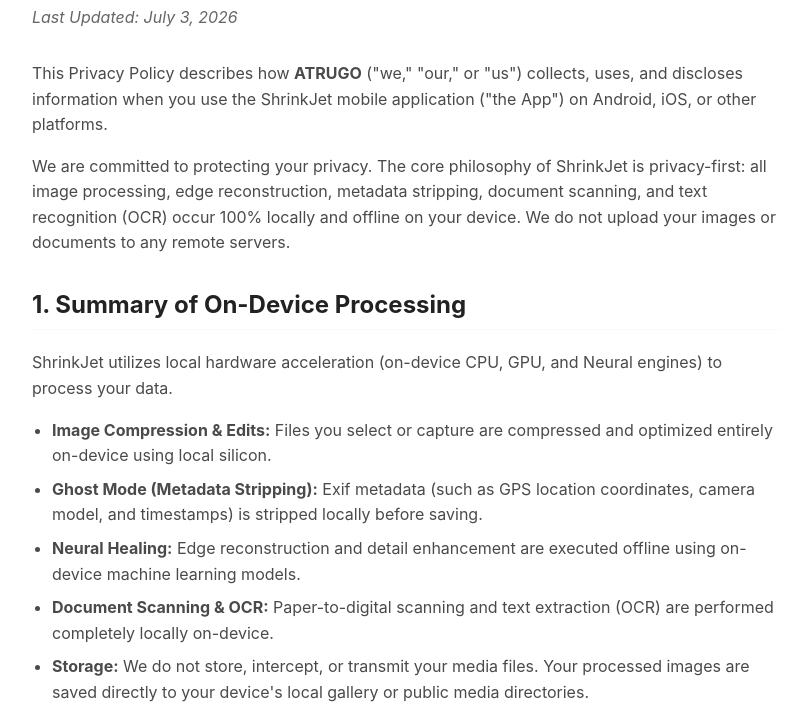
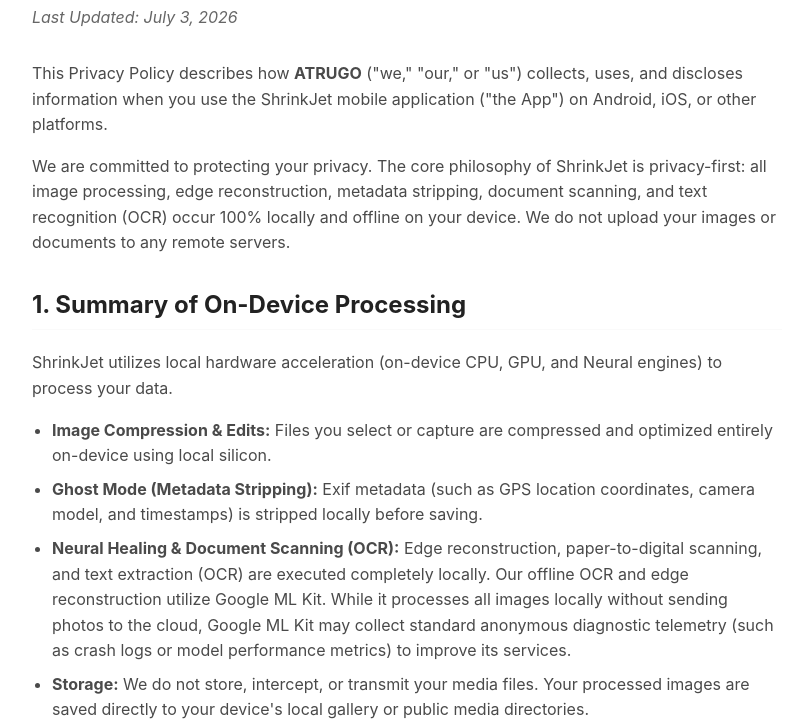
Before and after one commit to new2221w/shrinkjet-policy, a plain HTML site: page index.html in a window 1280 px wide. Shown: the part 111-832 px from the top of the page, without its empty margins (233-1037 px from the left). Drawn offline with Linux system fonts and the light colour scheme.

Commit message:
Revise privacy policy for clarity and detail
Updated the privacy policy section to clarify on-device processing and third-party service data collection.

```diff
--- a/index.html
+++ b/index.html
@@ -37,13 +37,12 @@
 
     <h2>1. Summary of On-Device Processing</h2>
     <p>ShrinkJet utilizes local hardware acceleration (on-device CPU, GPU, and Neural engines) to process your data.</p>
-    <ul>
-        <li><strong>Image Compression & Edits:</strong> Files you select or capture are compressed and optimized entirely on-device using local silicon.</li>
-        <li><strong>Ghost Mode (Metadata Stripping):</strong> Exif metadata (such as GPS location coordinates, camera model, and timestamps) is stripped locally before saving.</li>
-        <li><strong>Neural Healing:</strong> Edge reconstruction and detail enhancement are executed offline using on-device machine learning models.</li>
-        <li><strong>Document Scanning & OCR:</strong> Paper-to-digital scanning and text extraction (OCR) are performed completely locally on-device.</li>
-        <li><strong>Storage:</strong> We do not store, intercept, or transmit your media files. Your processed images are saved directly to your device's local gallery or public media directories.</li>
-    </ul>
+ <ul>
+    <li><strong>Image Compression & Edits:</strong> Files you select or capture are compressed and optimized entirely on-device using local silicon.</li>
+    <li><strong>Ghost Mode (Metadata Stripping):</strong> Exif metadata (such as GPS location coordinates, camera model, and timestamps) is stripped locally before saving.</li>
+    <li><strong>Neural Healing & Document Scanning (OCR):</strong> Edge reconstruction, paper-to-digital scanning, and text extraction (OCR) are executed completely locally. Our offline OCR and edge reconstruction utilize Google ML Kit. While it processes all images locally without sending photos to the cloud, Google ML Kit may collect standard anonymous diagnostic telemetry (such as crash logs or model performance metrics) to improve its services.</li>
+    <li><strong>Storage:</strong> We do not store, intercept, or transmit your media files. Your processed images are saved directly to your device's local gallery or public media directories.</li>
+</ul>
 
     <h2>2. Information Collected by Third-Party Services</h2>
     <p>While we do not collect or upload your personal files, the App integrates third-party Software Development Kits (SDKs) to facilitate advertisements and in-app subscription features. These services collect and process data in accordance with their respective privacy policies:</p>
```
